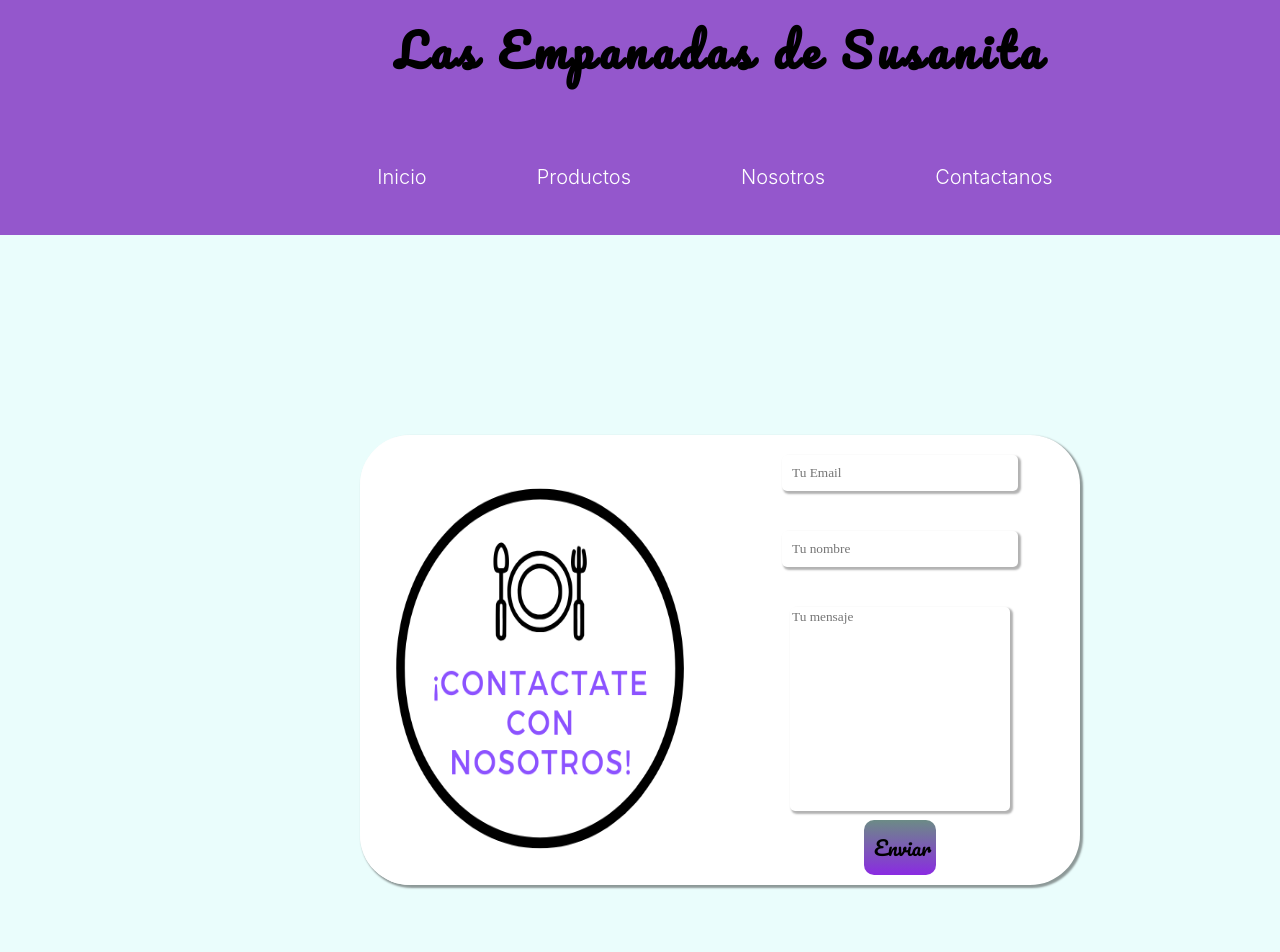
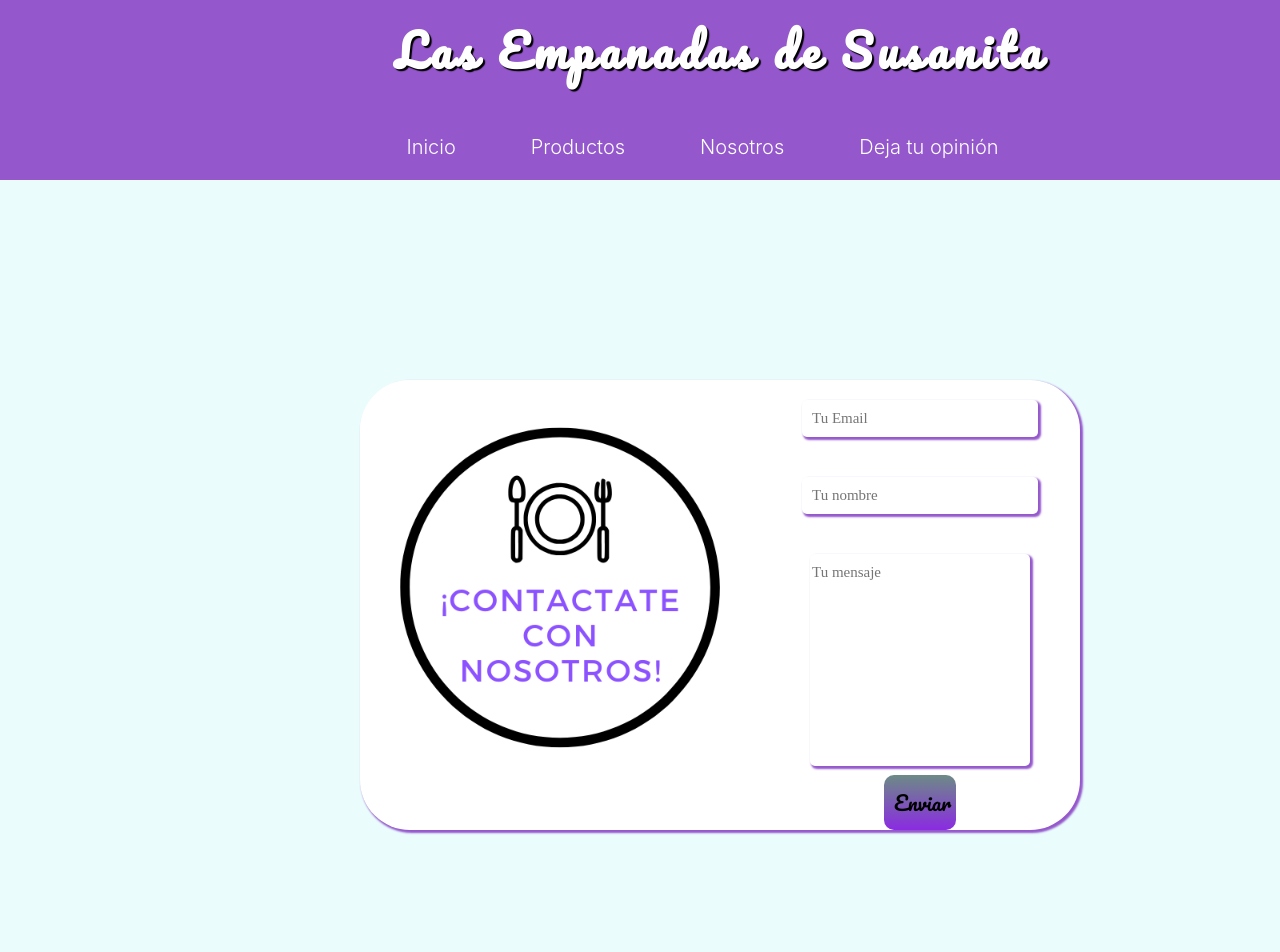
Before and after one commit to LucasCanaparo/web-susanita-2, a React (Create React App) app: page /contact in a window 1280 px wide. Shown: the top 952 px of the page. Built offline with nearby package versions, Linux system fonts and the light colour scheme.

Commit message:
Arreglando cosas generales

```diff
--- a/public/index.html
+++ b/public/index.html
@@ -16,7 +16,10 @@
     <link rel="preconnect" href="https://fonts.googleapis.com">
     <link rel="preconnect" href="https://fonts.gstatic.com" crossorigin>
     <link href="https://fonts.googleapis.com/css2?family=Pacifico&display=swap" rel="stylesheet">
-    <title>React App</title>
+    <link rel="preconnect" href="https://fonts.googleapis.com">
+    <link rel="preconnect" href="https://fonts.gstatic.com" crossorigin>
+    <link href="https://fonts.googleapis.com/css2?family=Roboto:ital,wght@1,100&display=swap" rel="stylesheet">
+    <title>Las Empanadas De Susanita</title>
   </head>
   <body>
     <script src="https://kit.fontawesome.com/e3400227a1.js" crossorigin="anonymous"></script>
--- a/src/Components/About/About.module.css
+++ b/src/Components/About/About.module.css
@@ -10,7 +10,7 @@
     background: linear-gradient(rgb(148, 87, 204), aqua);
     width: 100%;
     height: 280px;
-    box-shadow: 2px 2px 2px 1px rgba(0, 0, 0, 0.3);
+    box-shadow: 2px 2px 2px 0px rgba(0, 0, 0, 0.5);
 }
 
 .divTituloAbout h1 {
@@ -24,6 +24,11 @@
     font-family: 'Pacifico', cursive;
     color: white;
     text-shadow: -2px -2px 1px #000
+}
+
+.divTituloAbout h1:hover {
+    color: black;
+    transition: color 0.5s linear
 }
 
 /* ////////////////////////// Monica ///////////////////////////////// */
@@ -53,8 +58,12 @@
     display: flex;
     justify-content: center;
     font-size: 40px;
-    font-weight: 500;
+    font-weight: 400;
     font-family: 'Pacifico', cursive;
+    padding-right: 30px;
+    text-shadow: -2px -2px 1px #000;
+    letter-spacing: 5px;
+    transition: color 0.5s linear
 }
 
 .divMonicaHijo h1:hover {
@@ -101,8 +110,11 @@
     display: flex;
     justify-content: center;
     font-size: 40px;
-    font-weight: 500;
+    font-weight: 400;
     font-family: 'Pacifico', cursive;
+    text-shadow: -2px -2px 1px #000;
+    letter-spacing: 5px;
+    transition: color 0.5s linear
 }
 
 .divLucasHijo h1:hover {
@@ -134,4 +146,8 @@
     .divTituloAbout {
         width: 100%;
     }
+    .divMonicaHijo h1 {
+        font-size: 30px;
+        padding-right: 40px;
+    }
 }
--- a/src/Components/BotonFlotante/BotonFlotante.module.css
+++ b/src/Components/BotonFlotante/BotonFlotante.module.css
@@ -1,6 +1,6 @@
 .container {
     position: fixed;
-    top: 250px;
+    top: 200px;
     left: 20px;
     z-index: 3;
 }
--- a/src/Components/Contact/Contact.module.css
+++ b/src/Components/Contact/Contact.module.css
@@ -12,14 +12,14 @@
     width: 50%;
     height: 450px;
     border-radius: 50px;
-    box-shadow: 2px 2px 2px 1px rgba(0, 0, 0, 0.4);
+    box-shadow: 2px 2px 2px 1px rgb(148, 87, 204);
     margin-top: 150px;
     margin-bottom: 150px;
 }
 
 .divContact img {
-    height: 100%;
-    width: 50%;
+    height: 400px;
+    width: 400px;
     float: left;
     border-bottom-left-radius: 50px;
     border-top-left-radius: 50px;
@@ -32,9 +32,10 @@ form input {
     width: 30%;
     color: black;
     outline: none;
-    box-shadow: 2px 2px 2px 1px rgba(0, 0, 0, 0.3);
+    box-shadow: 2px 2px 2px 1px rgb(148, 87, 204);
     border: none;
     font-family: 'Handlee', cursive;
+    font-size: 15px;
 }
 
 textarea {
@@ -43,10 +44,12 @@ textarea {
     height: 200px;
     width: 30%;
     border-radius: 5px;
-    box-shadow: 2px 2px 2px 1px rgba(0, 0, 0, 0.3);
+    box-shadow: 2px 2px 2px 1px rgb(148, 87, 204);
     border: none;
     outline: none;
     font-family: 'Handlee', cursive;
+    font-size: 15px;
+    padding-top: 10px;
 }
 
 button {
@@ -60,6 +63,7 @@ button {
     background: linear-gradient( rgb(108, 139, 134), blueviolet);
     font-family: 'Pacifico', cursive;
     font-size: 20px;
+    transition: color 0.8s linear 0.2s
 }
 
 button:hover {
--- a/src/Components/Footer/Footer.jsx
+++ b/src/Components/Footer/Footer.jsx
@@ -19,14 +19,14 @@ export default function Footer(){
                 <li>
                 <Link to="/about">
 						<a href="/#">
-							About
+							Nosotros
 						</a>
 					</Link>
                 </li>
                 <li>
 					<Link to="/contact">
 						<a href="/#">
-							Contact
+							Deja tu opinión
 						</a>
 					</Link>
 				</li>
--- a/src/Components/Home/Home.module.css
+++ b/src/Components/Home/Home.module.css
@@ -24,12 +24,19 @@
     margin-bottom: -0.9375em;
     color: white;
     font-family: 'Pacifico', cursive;
+    text-shadow: 2px 2px 1px #000
+}
+
+.textoIncio h1 hr {
+    box-shadow: 1px 1px 1px #000
 }
 
 .textoIncio p {
-    font-family: 'Handlee', cursive;
-    font-size: 25px;
+    font-size: 30px;
     width: 80%;
+    font-family: 'Roboto', sans-serif;
+    font-style: italic;
+    font-weight: 600;
 }
 
 .divTextoDelicias {
@@ -61,11 +68,12 @@
     padding: 0;
     border: none;
     background: none;
+    transition: color 0.8s linear 0.2s
 }
 
 .divBtn button:hover {
     background: linear-gradient(blueviolet, rgb(108, 139, 134));
-    color: white
+    color: white;
 }
 
 .divParaQue {
@@ -167,10 +175,6 @@ hr {
 
 @media (max-width: 375px) {
 
-    .fondoHome {
-        background-color: bisque;
-    }
-
     .divParaQue {
         position: relative;
     }
--- a/src/Components/Nav/Nav.jsx
+++ b/src/Components/Nav/Nav.jsx
@@ -33,7 +33,7 @@ export default function Nav() {
                     <li>
                         <Link to="/contact">
 						    <a href="/#">
-							    Contactanos
+							    Deja tu opinión
 						    </a>
 					    </Link>
                     </li>
--- a/src/Components/Nav/Nav.module.css
+++ b/src/Components/Nav/Nav.module.css
@@ -1,5 +1,6 @@
 .fondoNav {
     background-color: rgb(148, 87, 204);
+    height: 180px;
 }
 
 .divTitulo h1 {
@@ -9,6 +10,8 @@
     font-weight: 600;
     font-size: 45px;
     letter-spacing: 5px;
+    color: white;
+    text-shadow: 2px 2px 1px #000
 }
 
 .divTitulo h1:hover {
@@ -21,7 +24,7 @@
 
 .listaNav ul li {
     display:inline-block;
-    margin: 30px;
+    margin-right: 25px;
     padding-right: 50px;
 }
 
--- a/src/Components/Products/Products.module.css
+++ b/src/Components/Products/Products.module.css
@@ -77,7 +77,6 @@
 /* ////////////////////////// Pollo ///////////////////////////////// */
 
 .divPollo {
-    /* background-color: rgb(148, 87, 204); */
     background-color: aqua;
     margin-top: 100px;
     margin-bottom: 100px;
--- a/src/index.css
+++ b/src/index.css
@@ -12,7 +12,7 @@ body::-webkit-scrollbar {
 }
 
 body::-webkit-scrollbar-track {
-  background: rgb(234, 253, 252);
+  background: transparent;
 }
 
 body::-webkit-scrollbar-thumb {
```
